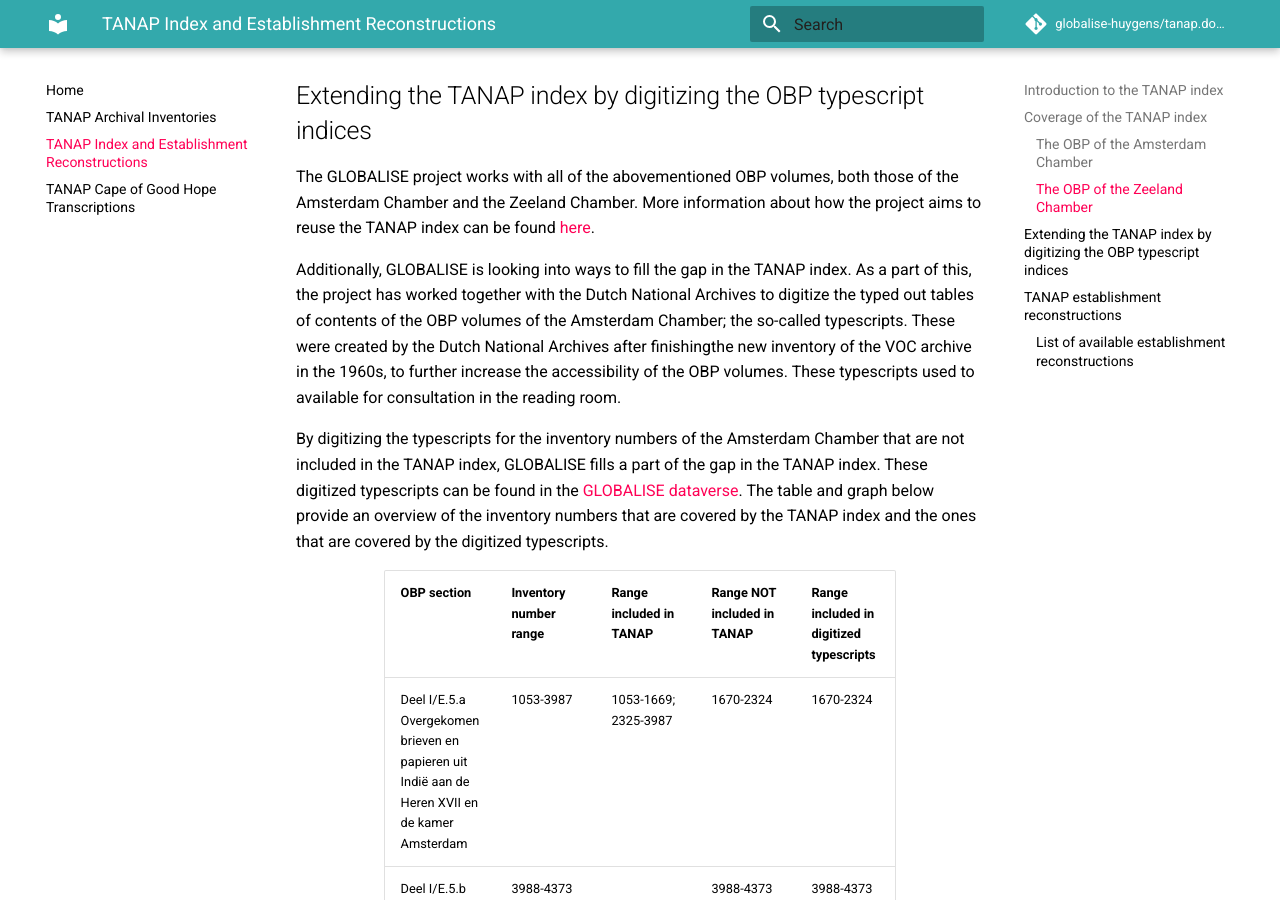
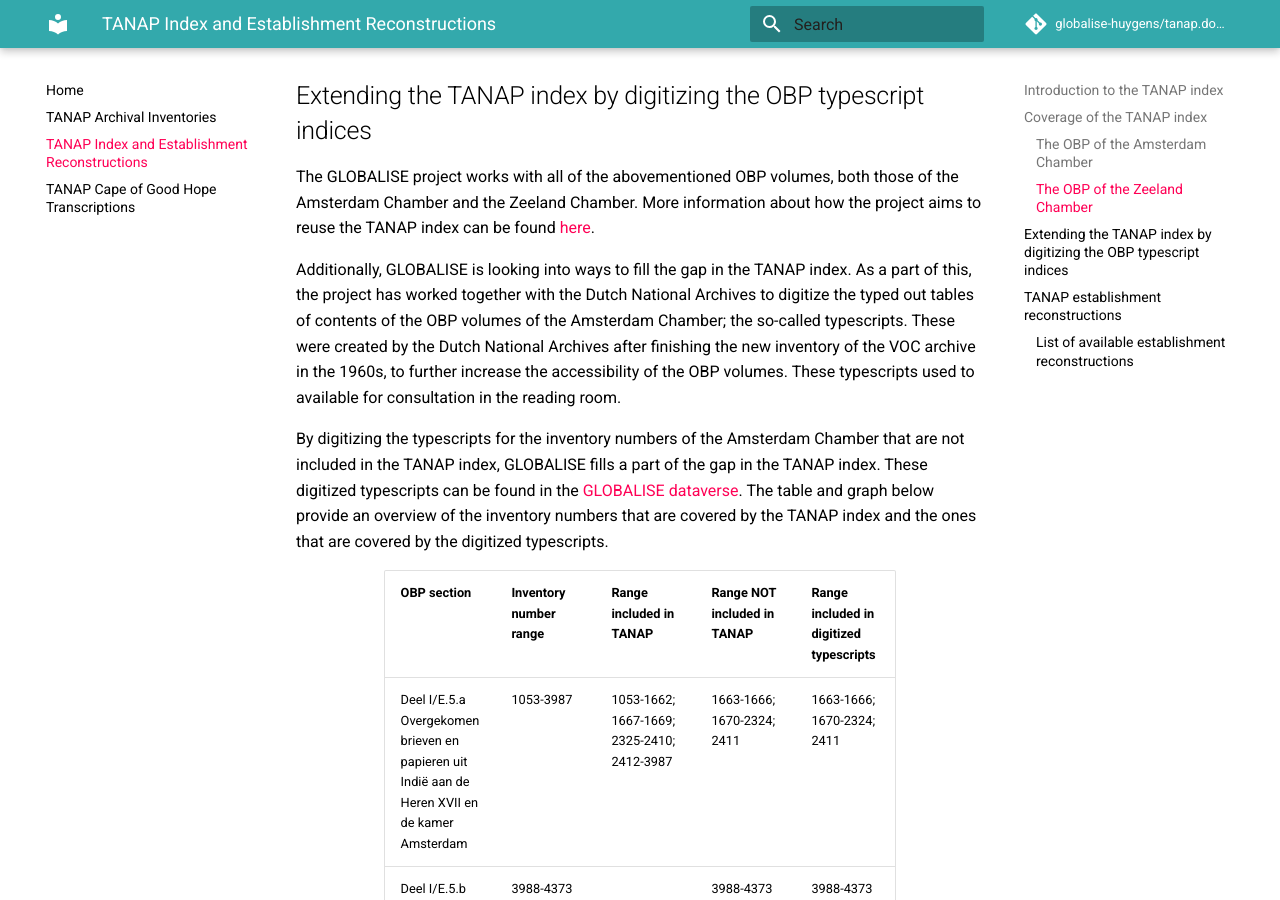
Before and after one commit to globalise-huygens/tanap.docs.globalise.huygens.knaw.nl, an MkDocs documentation site: the page built from docs/tanap-index-establishment-reconstructions/index.md, in a window 1280 px wide and 900 px high, scrolled down 2378 px. Built offline with MkDocs 1.6.1 and Material for MkDocs 9.7.7, drawn with Linux system fonts in a browser that asks for light colours; comment, search, counter and statistics services are not loaded; some of the changed text lies outside the part shown.

Commit message:
Update inventory ranges in tables

```diff
--- a/docs/tanap-index-establishment-reconstructions/index.md
+++ b/docs/tanap-index-establishment-reconstructions/index.md
@@ -27,7 +27,7 @@
 
 | OBP section                                                                                                              | Inventory number range | Range included in TANAP  | Range NOT included in TANAP |
 |--------------------------------------------------------------------------------------------------------------------------|------------------------|--------------------------|-----------------------------|
-| Deel I/E.5.a Overgekomen brieven en papieren uit Indië aan de Heren XVII en de kamer Amsterdam                       | 1053-3987              | 1053-1669; <br>2325-3987 | 1670-2324                   |
+| Deel I/E.5.a Overgekomen brieven en papieren uit Indië aan de Heren XVII en de kamer Amsterdam                       | 1053-3987              | 1053-1662; <br>1667-1669; <br>2325-2410; <br>2412-3987 | 1663-1666; <br>1670-2324; <br>2411                   |
 | Deel I/E.5.b Overgekomen brieven en papieren uit Kaap de Goede Hoop aan de Heren XVII en de kamer Amsterdam          | 3988-4373              |                          | 3988-4373                   |
 | Deel I/E.5.c Overgekomen brieven en papieren uit China aan de Heren XVII, de kamer Amsterdam en de Chinase commissie | 4374-4447              |                          | 4374-4447                   |
 | Deel II/E Ingekomen stukken van Gouverneur-Generaal en raden bij de Heren XVII en de kamer Zeeland                   | 7527-9191              | 7527-9179                | 9180-9191                   |
@@ -38,13 +38,13 @@
 
 The GLOBALISE project works with all of the abovementioned OBP volumes, both those of the Amsterdam Chamber and the Zeeland Chamber. More information about how the project aims to reuse the TANAP index can be found [here](https://globalise.huygens.knaw.nl/from-abc-to-voc-volume-utilizing-traditional-finding-aids-for-the-globalise-infrastructure/).
 
-Additionally, GLOBALISE is looking into ways to fill the gap in the TANAP index. As a part of this, the project has worked together with the Dutch National Archives to digitize the typed out tables of contents of the OBP volumes of the Amsterdam Chamber; the so-called typescripts. These were created by the Dutch National Archives after finishingthe new inventory of the VOC archive in the 1960s, to further increase the accessibility of the OBP volumes. These typescripts used to available for consultation in the reading room.
+Additionally, GLOBALISE is looking into ways to fill the gap in the TANAP index. As a part of this, the project has worked together with the Dutch National Archives to digitize the typed out tables of contents of the OBP volumes of the Amsterdam Chamber; the so-called typescripts. These were created by the Dutch National Archives after finishing the new inventory of the VOC archive in the 1960s, to further increase the accessibility of the OBP volumes. These typescripts used to available for consultation in the reading room.
 
 By digitizing the typescripts for the inventory numbers of the Amsterdam Chamber that are not included in the TANAP index, GLOBALISE fills a part of the gap in the TANAP index. These digitized typescripts can be found in the [GLOBALISE dataverse](https://hdl.handle.net/10622/LVOQTG). The table and graph below provide an overview of the inventory numbers that are covered by the TANAP index and the ones that are covered by the digitized typescripts.
 
 | OBP section                                                                                                              | Inventory number range | Range included in TANAP | Range NOT included in TANAP | Range included in digitized typescripts |
 |--------------------------------------------------------------------------------------------------------------------------|----------------------------|-----------------------------|---------------------------------|---------------------------------------------|
-| Deel I/E.5.a Overgekomen brieven en papieren uit Indië aan de Heren XVII en de kamer Amsterdam                       | 1053-3987                  | 1053-1669; <br>2325-3987    | 1670-2324                       | 1670-2324                                   |
+| Deel I/E.5.a Overgekomen brieven en papieren uit Indië aan de Heren XVII en de kamer Amsterdam                       | 1053-3987                  | 1053-1662; <br>1667-1669; <br>2325-2410; <br>2412-3987 | 1663-1666; <br>1670-2324; <br>2411                   | 1663-1666; <br>1670-2324; <br>2411                                   |
 | Deel I/E.5.b Overgekomen brieven en papieren uit Kaap de Goede Hoop aan de Heren XVII en de kamer Amsterdam          | 3988-4373                  |                             | 3988-4373                       | 3988-4373                                   |
 | Deel I/E.5.c Overgekomen brieven en papieren uit China aan de Heren XVII, de kamer Amsterdam en de Chinase commissie | 4374-4447                  |                             | 4374-4447                       | 4374-4447                                   |
 | Deel II/E Ingekomen stukken van Gouverneur-Generaal en raden bij de Heren XVII en de kamer Zeeland                   | 7527-9191                  | 7527-9179                   | 9180-9191                       |                                             |
--- a/mkdocs.yml
+++ b/mkdocs.yml
@@ -5,7 +5,6 @@
 
 theme:
   name: material
-  # custom_dir: overrides
   # logo: static/img/logo/globalise_g.svg
   favicon: static/img/logo/globalise_g.svg
   #icon:
```
Also changed, not shown: overrides/partials/_meta.html (deleted, +0 -36 lines).
